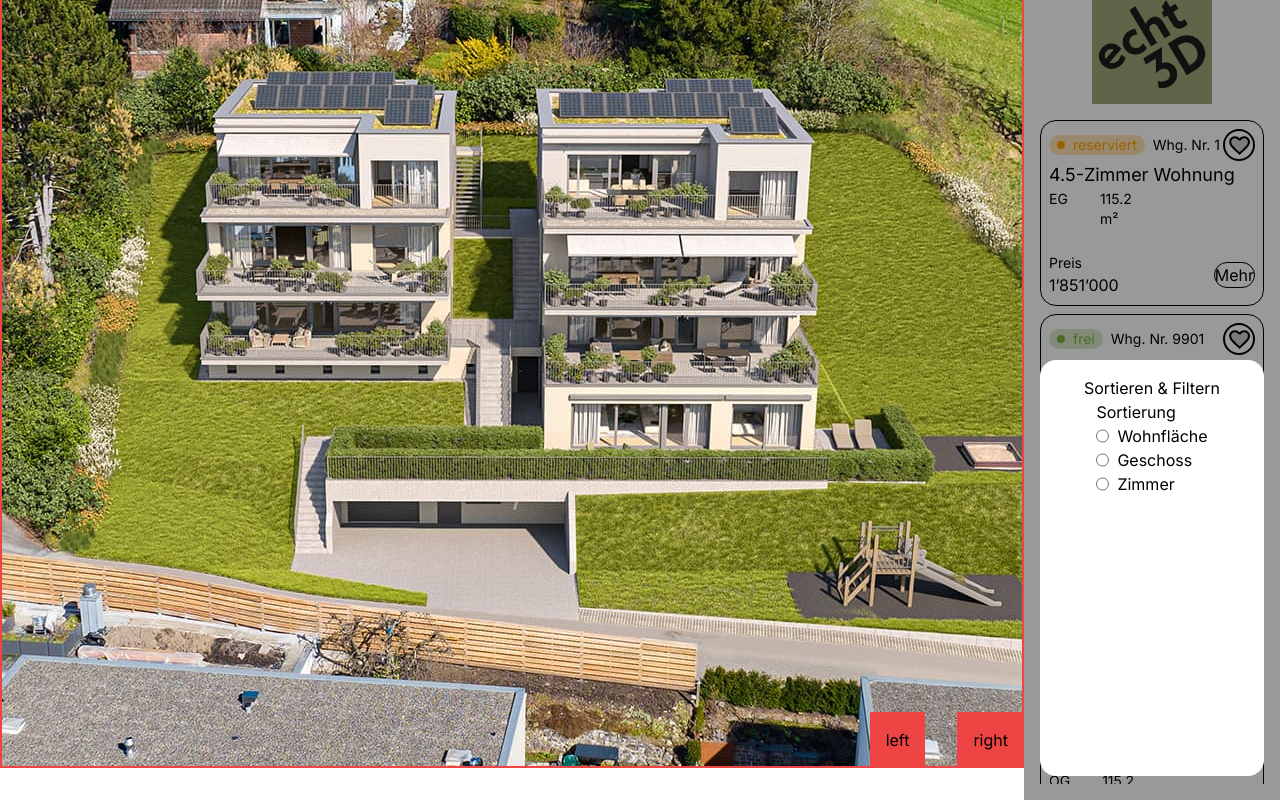
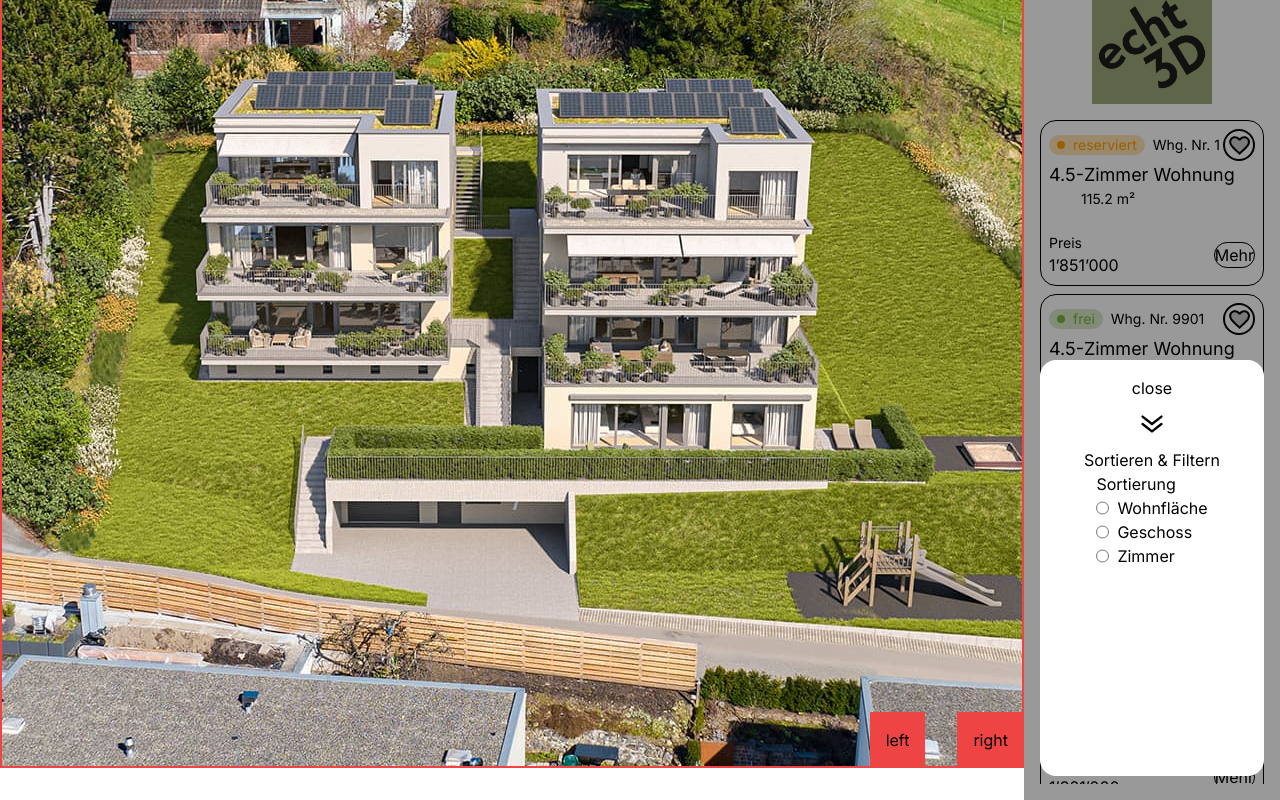
Before and after one commit to echt3D/wohnungsfinder-nextjs, a Next.js app: page / in a window 1280 px wide. Both pictures are taken after a click on the element "Sortieren & Filtern". Shown: the part 32-832 px from the top of the page. Built offline with nearby package versions, Linux system fonts and the light colour scheme.

Commit message:
added ascendent and descendent in filter

```diff
--- a/app/components/AptProvider.jsx
+++ b/app/components/AptProvider.jsx
@@ -7,6 +7,7 @@ const AptProvider = ({ children }) => {
   const [clickedApt, setClickedApt] = useState(null);
   const [bgImage, setBgImage] = useState(1005);
   const [likedApts, setLikedApts] = useState([]);
+  const [sort, setSort] = useState({ method: "", direction: "descendent" });
 
   const handleLikedApts = (apartment) => {
     if (likedApts.includes(apartment)) {
@@ -55,7 +56,7 @@ const AptProvider = ({ children }) => {
     return newArr;
   };
 
-  const handleSort = (apartments, method, direction) => {
+  const sortApts = (apartments, method, direction) => {
     const apartmentsCopy = changeFloorValue([...apartments]);
 
     switch (direction) {
@@ -64,14 +65,23 @@ const AptProvider = ({ children }) => {
           (apartmentA, apartmentB) =>
             Number(apartmentA[method]) - Number(apartmentB[method])
         );
+        console.log("descendent here");
+        break;
       case "ascendent":
         apartmentsCopy.sort(
           (apartmentA, apartmentB) =>
             Number(apartmentB[method]) - Number(apartmentA[method])
         );
-      default:
-        return apartmentsCopy;
+        console.log("ascendent here");
+        break;
     }
+    console.log("apartmentsCopy", apartmentsCopy);
+    return apartmentsCopy;
+  };
+
+  const handleSort = (e) => {
+    const { name, value } = e.target;
+    setSort({ ...sort, [name]: value });
   };
 
   const value = {
@@ -85,7 +95,10 @@ const AptProvider = ({ children }) => {
     setLikedApts,
     handleLikedApts,
     isLikedApt,
+    sortApts,
     handleSort,
+    sort,
+    setSort,
   };
 
   return <AptContext.Provider value={value}>{children}</AptContext.Provider>;
--- a/app/components/Filter.jsx
+++ b/app/components/Filter.jsx
@@ -1,7 +1,35 @@
-const Filter = () => {
+"use client";
+import { useContext } from "react";
+import { AptContext } from "../utils/createContext";
+import { useState } from "react";
+
+const Filter = ({ setOpenFilter }) => {
+  const { handleSort, sort, setSort } = useContext(AptContext);
+  //   const [isDescendent, setIsDescendent] = useState(true);
+
+  const handleDirection = () => {
+    // setIsDescendent(!isDescendent);
+    isDescendent()
+      ? setSort({ ...sort, direction: "ascendent" })
+      : setSort({ ...sort, direction: "descendent" });
+  };
+
+  const isDescendent = () => sort.direction === "descendent";
+
   return (
     <section className="w-full absolute z-100 bottom-0 h-full bg-black bg-opacity-40 flex items-end">
       <div className="my-6 mx-4 w-full h-1/2 bg-white rounded-2xl p-4 flex flex-col place-items-center">
+        <div onClick={() => setOpenFilter(false)}>close</div>
+        <div
+          className={`w-12 h-12 ${isDescendent() ? "rotate-0" : "rotate-180"}`}
+        >
+          <input
+            onClick={() => handleDirection()}
+            type="image"
+            src="/images/arrow.svg"
+            alt="arrow"
+          />
+        </div>
         <p>Sortieren & Filtern</p>
         <section>
           <div>
@@ -9,15 +37,30 @@ const Filter = () => {
           </div>
           <div>
             <div className="flex gap-2">
-              <input type="radio" value="space" />
+              <input
+                onChange={handleSort}
+                type="radio"
+                name="method"
+                value="space"
+              />
               <label>Wohnfläche</label>
             </div>
             <div className="flex gap-2">
-              <input type="radio" value="floor" />
+              <input
+                onChange={handleSort}
+                type="radio"
+                name="method"
+                value="floor"
+              />
               <label>Geschoss</label>
             </div>
             <div className="flex gap-2">
-              <input type="radio" value="rooms" />
+              <input
+                onChange={handleSort}
+                type="radio"
+                name="method"
+                value="rooms"
+              />
               <label>Zimmer</label>
             </div>
           </div>
--- a/app/components/Sidebar.jsx
+++ b/app/components/Sidebar.jsx
@@ -3,10 +3,12 @@ import SidebarCard from "./SidebarCard";
 import FilterButton from "./FilterButton";
 import Filter from "./Filter";
 import Image from "next/image";
-import { useState } from "react";
+import { useState, useContext } from "react";
+import { AptContext } from "../utils/createContext";
 
 const Sidebar = ({ apartments }) => {
   const [openFilter, setOpenFilter] = useState(false);
+  const { sortApts, sort } = useContext(AptContext);
   return (
     <aside className="hidden xl:flex w-20vw  flex-col items-center  p-4  gap-4 relative">
       <div>
@@ -19,14 +21,23 @@ const Sidebar = ({ apartments }) => {
       </div>
       <div className="h-[83vh] overflow-y-scroll w-full">
         <ul className="w-full flex flex-col gap-2">
-          {apartments.map((apartment, i) => (
-            <li key={i} className="w-full border border-black p-2 rounded-2xl">
-              <SidebarCard apartment={apartment} />
-            </li>
-          ))}
+          {sortApts(apartments, sort.method, sort.direction).map(
+            (apartment, i) => (
+              <li
+                key={i}
+                className="w-full border border-black p-2 rounded-2xl"
+              >
+                <SidebarCard apartment={apartment} />
+              </li>
+            )
+          )}
         </ul>
       </div>
-      {openFilter ? <Filter /> : <FilterButton setOpenFilter={setOpenFilter} />}
+      {openFilter ? (
+        <Filter setOpenFilter={setOpenFilter} />
+      ) : (
+        <FilterButton setOpenFilter={setOpenFilter} />
+      )}
     </aside>
   );
 };
--- a/app/components/SidebarCard.jsx
+++ b/app/components/SidebarCard.jsx
@@ -1,5 +1,4 @@
 "use client";
-import Image from "next/image";
 import { useContext, useState, useEffect } from "react";
 import { AptContext } from "../utils/createContext";
 const SidebarCard = ({ apartment }) => {
@@ -9,13 +8,13 @@ const SidebarCard = ({ apartment }) => {
 
   const formatFloorName = (floor) => {
     switch (floor) {
-      case "Gartengeschoss":
+      case "0-Gartengeschoss":
         return "GG";
-      case "Erdgeschoss":
+      case "1-Erdgeschoss":
         return "EG";
-      case "Obergeschoss":
+      case "2-Obergeschoss":
         return "OG";
-      case "Attikagechoss":
+      case "3-Attikagechoss":
         return "AG";
       default:
         "--";
--- a/app/utils/createContext.jsx
+++ b/app/utils/createContext.jsx
@@ -12,5 +12,8 @@ export const AptContext = createContext({
   setLikedApts: () => {},
   handleLikedApts: () => {},
   isLikedApt: () => {},
+  sortApts: () => {},
   handleSort: () => {},
+  sort: {},
+  setSort: () => {},
 });
```
Also changed, not shown: public/images/arrow.svg (added).
